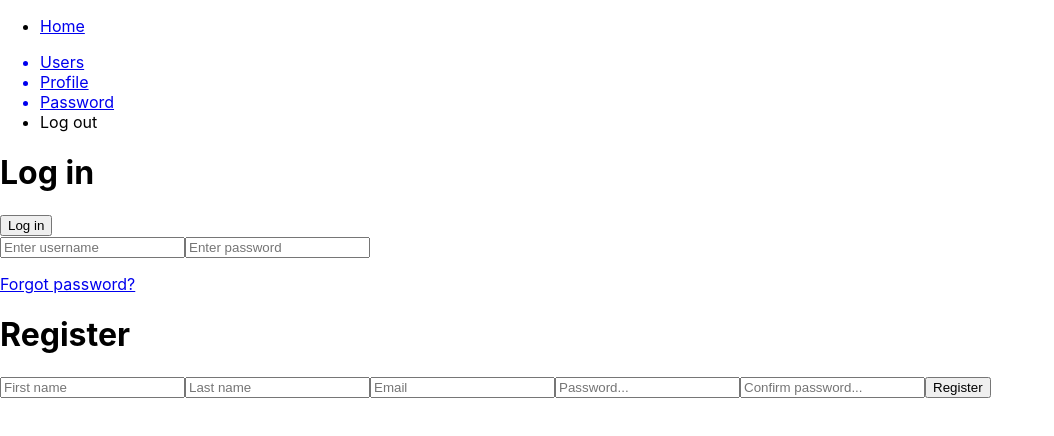
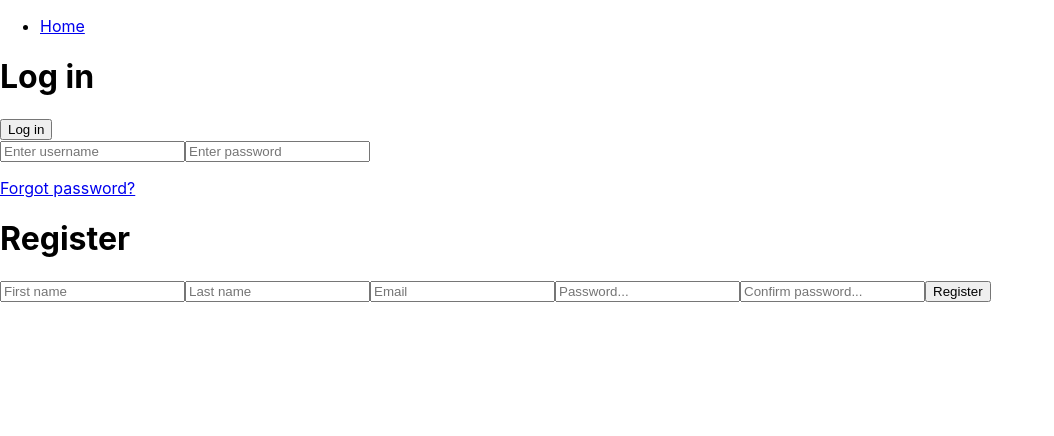
Before and after one commit to davidofug/reactjs-notes-app, a React (Create React App) app: page / in a window 1280 px wide. Shown: the top 436 px of the page, without its empty margins (0-1054 px from the left). Built offline with nearby package versions, Linux system fonts and the light colour scheme.

Commit message:
Add pages

```diff
--- a/src/App.js
+++ b/src/App.js
@@ -10,6 +10,7 @@ import Main from './components/navigation/main'
 import LoggedIn from './components/navigation/logged.in'
 import Home from './components/pages/home'
 import Users from './components/pages/users'
+import User from './components/pages/user'
 import AddNote from './components/pages/add.note'
 import Notes from './components/pages/notes'
 import NoteItem from './components/pages/note.item'
@@ -35,7 +36,7 @@ const App = () => {
           </Route>
           <PrivateRoute path="/notes" component={Notes} />
           <PrivateRoute path="/users" component={Users} />
-          <PrivateRoute path="/users/:id" component={Notes} />
+          <PrivateRoute path="/users/:id" component={User} />
 
           <Route path="*">
             <div>Not Found</div>
--- a/src/components/navigation/logged.in.js
+++ b/src/components/navigation/logged.in.js
@@ -6,23 +6,27 @@ const LoggedIn = () => {
 
     const {username} = useParams()
 
-    return (
-        <div className="nav logged-in">
-            <ul>
-                <Link to={'users'}>
-                    <li>Users</li>
-                </Link>
-                <Link to={`/${username}`}>
-                    <li>Profile</li>
-                </Link>
-                <Link to={`/password`}>
-                    <li>Password</li>
-                </Link>
+    return (<>
+        {Auth.getAuth() && (
+            <div className="nav logged-in">
+                <ul>
+                    <li>
+                        <Link to={'/users'}>Users</Link>
+                    </li>
+                    <li>
+                        <Link to={`/${username}`}>Profile</Link>
+                    </li>
+                    <li>
+                        <Link to={`/password`}>Password</Link>
+                    </li>
 
-                <li onClick={()=> Auth.signout}>Log out</li>
+                    <li onClick={()=> Auth.signout}>Log out</li>
 
-            </ul>
-        </div>
+                </ul>
+            </div>
+        )
+        }
+        </>
     )
 }
 
--- /dev/null
+++ b/src/components/pages/user.js
@@ -0,0 +1,11 @@
+import React from 'react'
+
+const User = () => {
+    return (
+        <div>
+            User
+        </div>
+    )
+}
+
+export default User
```
Also changed, not shown: src/components/pages/forgot-password.js (added, +11 -0 lines), src/components/pages/password.js (added, +16 -0 lines), src/components/pages/sign.up.js (added, +11 -0 lines).
